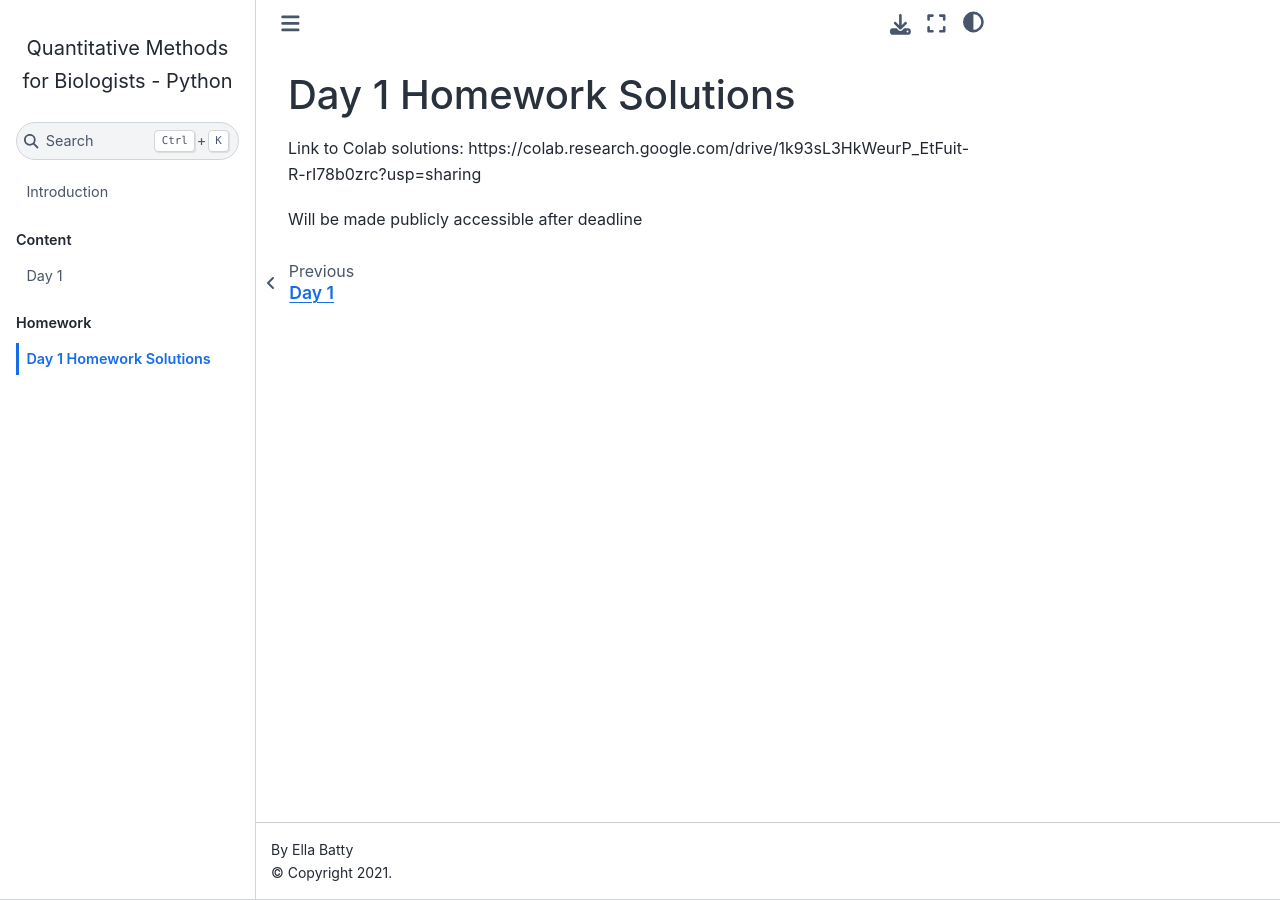
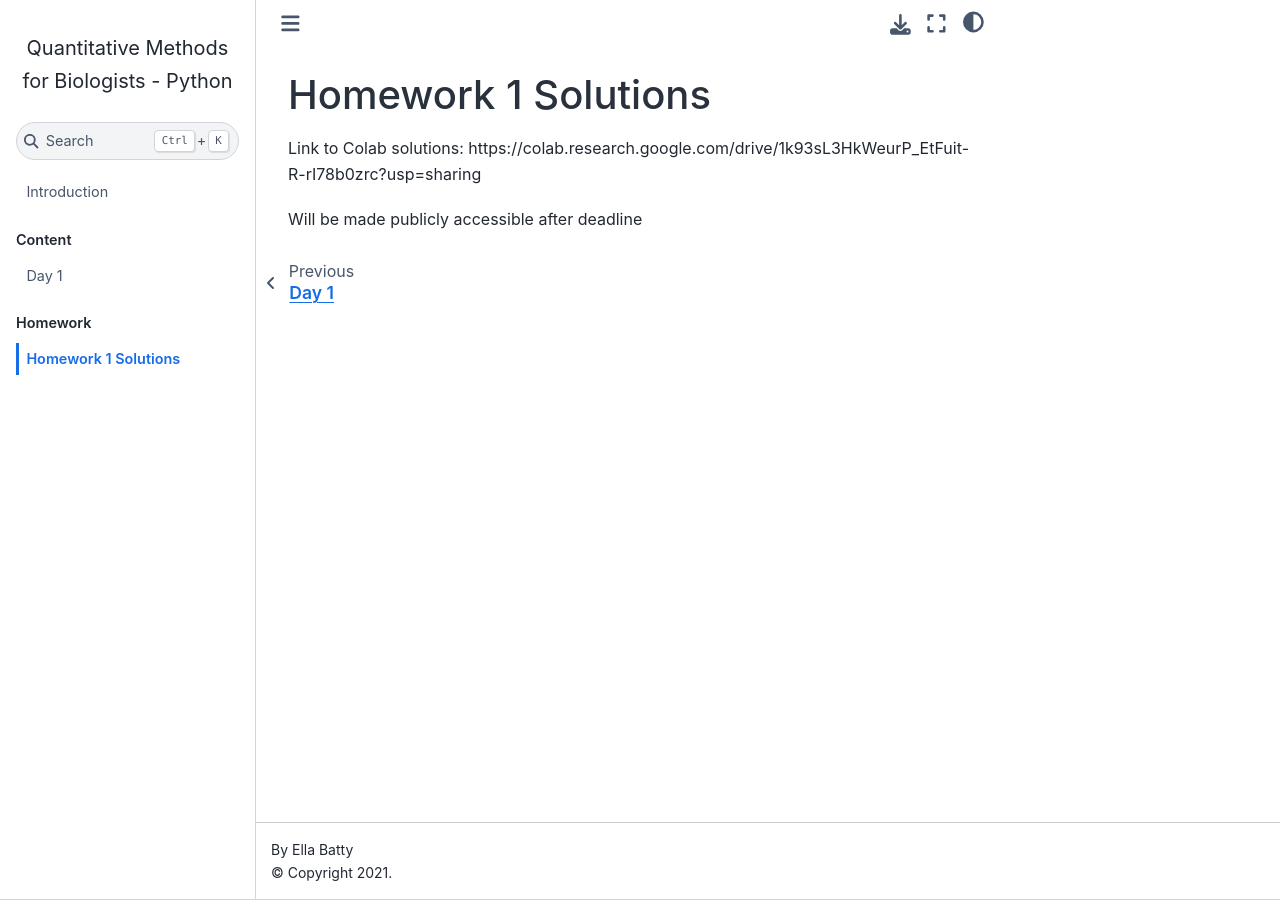
Before and after one commit to QMBC-Python/QMBC-Python.github.io, a Jupyter Book: the page built from homeworks/HW_Day1_Solutions.md, in a window 1280 px wide. Built offline with Jupyter Book 1.0.4 settings and Sphinx 7.4.7 and the Sphinx Book theme 1.1.4, drawn with Linux system fonts in a browser that asks for light colours; pages that are not in the unit, such as notebooks, are missing from menus.

Commit message:
Update HW_Day1_Solutions.md

```diff
--- a/homeworks/HW_Day1_Solutions.md
+++ b/homeworks/HW_Day1_Solutions.md
@@ -1,4 +1,4 @@
-# Day 1 Homework Solutions
+# Homework 1 Solutions
 
 Link to Colab solutions: https://colab.research.google.com/drive/1k93sL3HkWeurP_EtFuit-R-rI78b0zrc?usp=sharing
 
```
